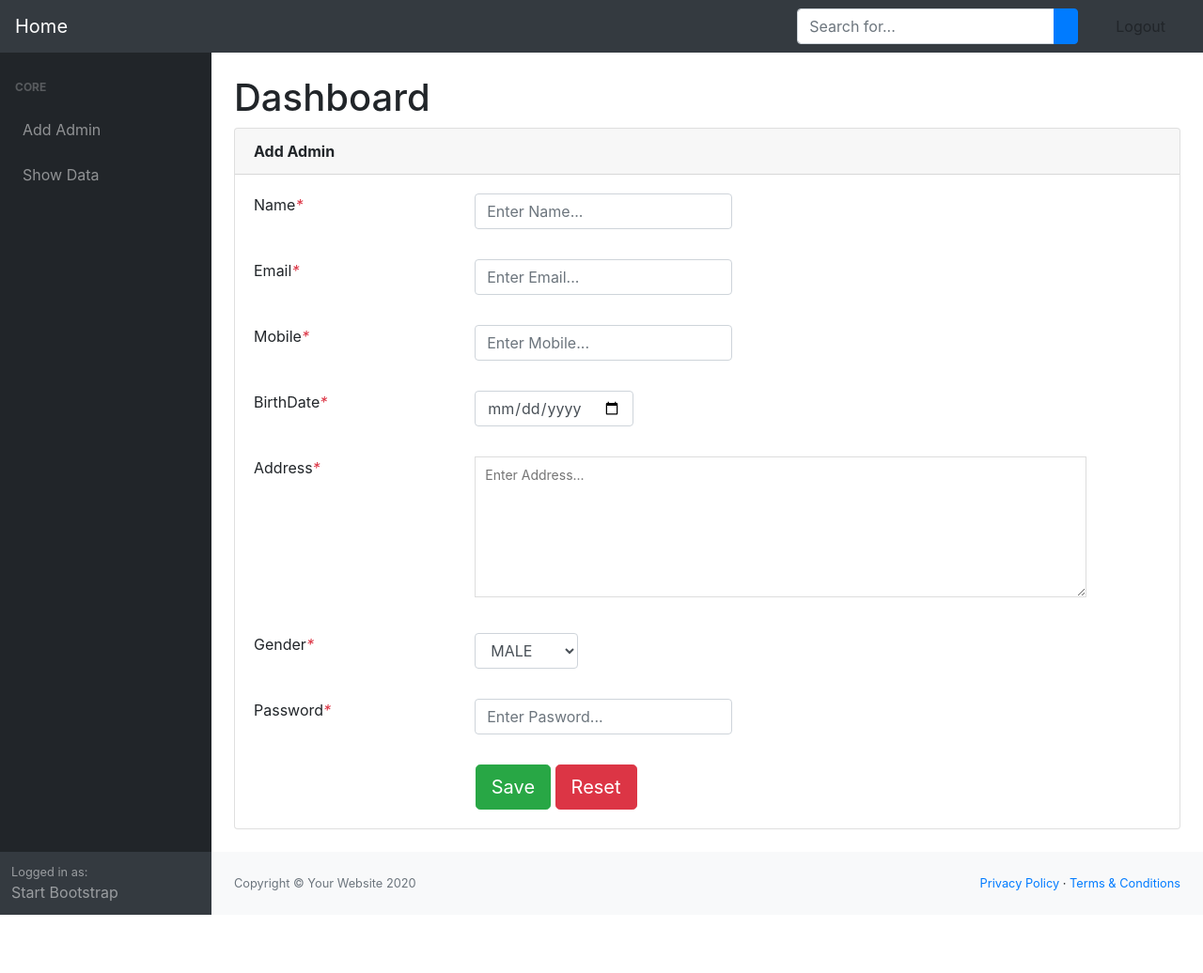
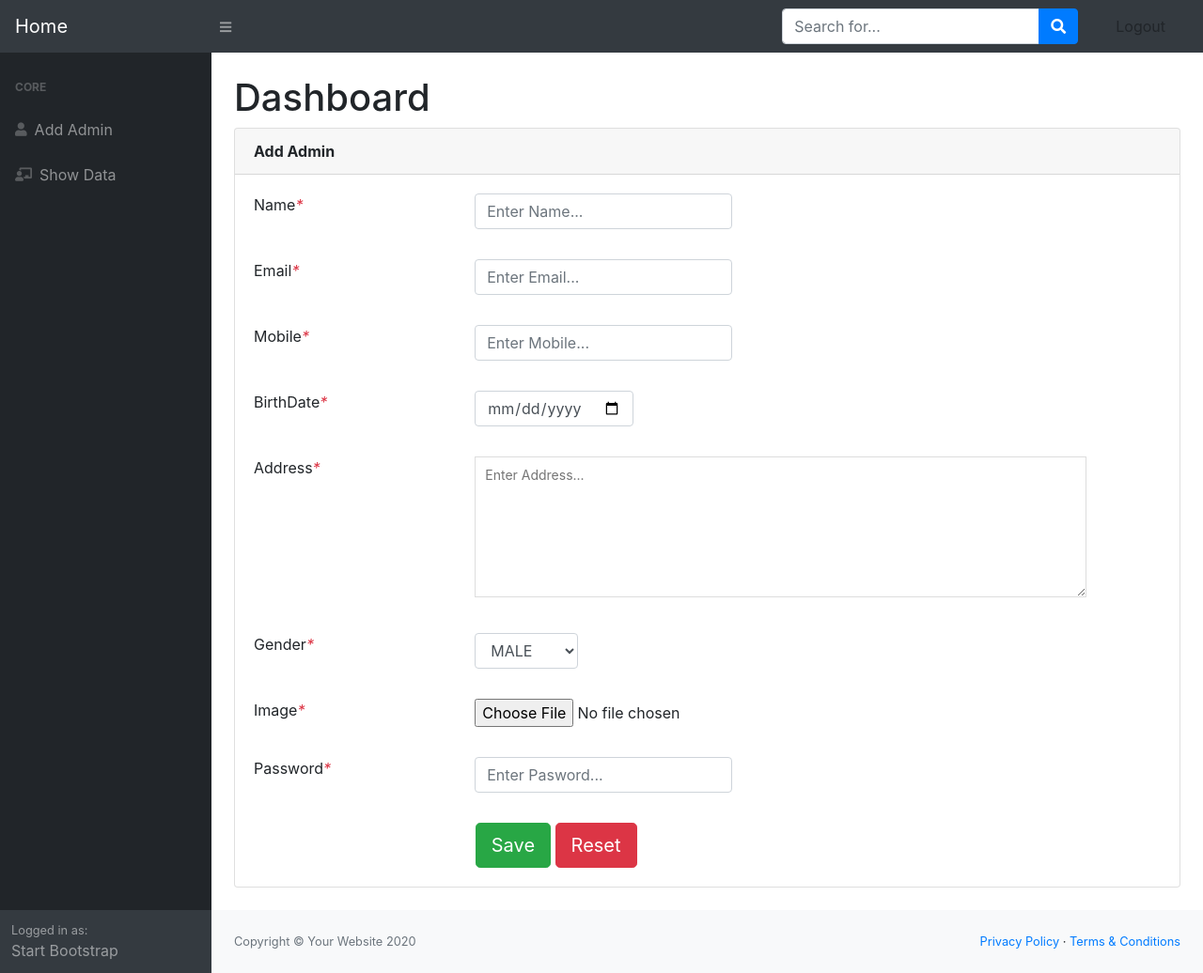
Before and after one commit to sunilchauhan940/library-management-system, a PHP site: page / in a window 1280 px wide. Shown: the whole page at 94% size. Before the commit the page ends 974 px from the top, so only its background shows below. Run offline with PHP 8.4, Linux system fonts and the light colour scheme.

Commit message:
complete crud oprations with image upload

```diff
--- a/assets/view/display_page.php
+++ b/assets/view/display_page.php
@@ -24,6 +24,7 @@
                                                 <th>BirthDate</th>
                                                 <th>Address</th>
                                                 <th>Gender</th>
+                                                <th>Photo</th>
                                                 <th>Password</th>
                                                 <th>Edit</th>
                                                 <th>Delete</th>
@@ -38,6 +39,7 @@
                                                 <th>BirthDate</th>
                                                 <th>Address</th>
                                                 <th>Gender</th>
+                                                <th>Photo</th>
                                                 <th>Password</th>
                                                 <th>Edit</th>
                                                 <th>Delete</th>
@@ -45,6 +47,9 @@
                                         </tfoot>
                                         <?php
                                             while ($row = $result->fetch_object()):
+
+                                                echo "$row->image";
+                                                $imageurl = 'assets/view/images/'.$row->image;
                                         ?>
                                         <tbody>
                                             <tr>
@@ -55,6 +60,7 @@
                                                 <td><?php echo $row->birth_date;?></td>
                                                 <td><?php echo $row->address;?></td>
                                                 <td><?php echo $row->gender;?></td>
+                                                <td><img src="<?php echo $imageurl;?>" alt="image" width="120" height="150"></td>
                                                 <td><?php echo $row->password;?></td>
                                                 <td><a href="update_data.php?id=<?php echo $row->id ?>" class="btn btn-info">Edit</a></td>
                                                 <td><a href="assets/view/delete_data.php?id=<?php echo $row->id ?>" class="btn btn-danger">Delete</a></td>
--- a/assets/view/main.php
+++ b/assets/view/main.php
@@ -13,7 +13,7 @@
                                 <b>Add Admin</b>
                             </div>
                             <div class="card-body">
-                                <form method="post" action="assets/view/dataInsert.php">
+                                <form method="post" action="assets/view/dataInsert.php" enctype="multipart/form-data">
                                     <div class="form-group row">
                                         <label class="col-xl-3">Name<i class="text-danger">*</i></label>
                                         <div class="form-group">
@@ -67,6 +67,14 @@
                                         </div>
                                     </div>
                                     <div class="form-group row">
+                                        <label class="col-xl-3">Image<i class="text-danger">*</i></label>
+                                        <div class="form-group">
+                                            <div class="col-xs-7">
+                                                <input name="photo" type="file" >
+                                            </div>
+                                        </div>
+                                    </div>
+                                    <div class="form-group row">
                                         <label class="col-xl-3">Password<i class="text-danger">*</i></label>
                                         <div class="form-group">
                                             <div class="col-xs-7">
--- a/assets/view/sidebar.php
+++ b/assets/view/sidebar.php
@@ -1,3 +1,4 @@
+<link rel="stylesheet" href="https://cdnjs.cloudflare.com/ajax/libs/font-awesome/5.15.2/css/all.min.css" integrity="sha512-HK5fgLBL+xu6dm/Ii3z4xhlSUyZgTT9tuc/hSrtw6uzJOvgRr2a9jyxxT1ely+B+xFAmJKVSTbpM/CuL7qxO8w==" crossorigin="anonymous" />
 <div id="layoutSidenav">
 <div id="layoutSidenav_nav">
     <nav class="sb-sidenav accordion sb-sidenav-dark" id="sidenavAccordion">
@@ -5,11 +6,11 @@
             <div class="nav">
                 <div class="sb-sidenav-menu-heading">Core</div>
                 <a class="nav-link" href="index.php">
-                    <div class="sb-nav-link-icon"><i class="fas fa-tachometer-alt"></i></div>
+                    <div class="sb-nav-link-icon"><i class="fas fa-user"></i></div>
                     Add Admin
                 </a>
                 <a class="nav-link" href="display_data.php">
-                    <div class="sb-nav-link-icon"><i class="fas fa-tachometer-alt"></i></div>
+                    <div class="sb-nav-link-icon"><i class="fas fa-chalkboard-teacher"></i></div>
                     Show Data
                 </a>
             </div>
```
Also changed, not shown: assets/view/dataInsert.php (+13 -1 lines), assets/view/update.php (+12 -1 lines), assets/view/update_page.php (+9 -1 lines), assets/view/images/aadhar.jpg (added), assets/view/images/childthirt.jpeg (added).
